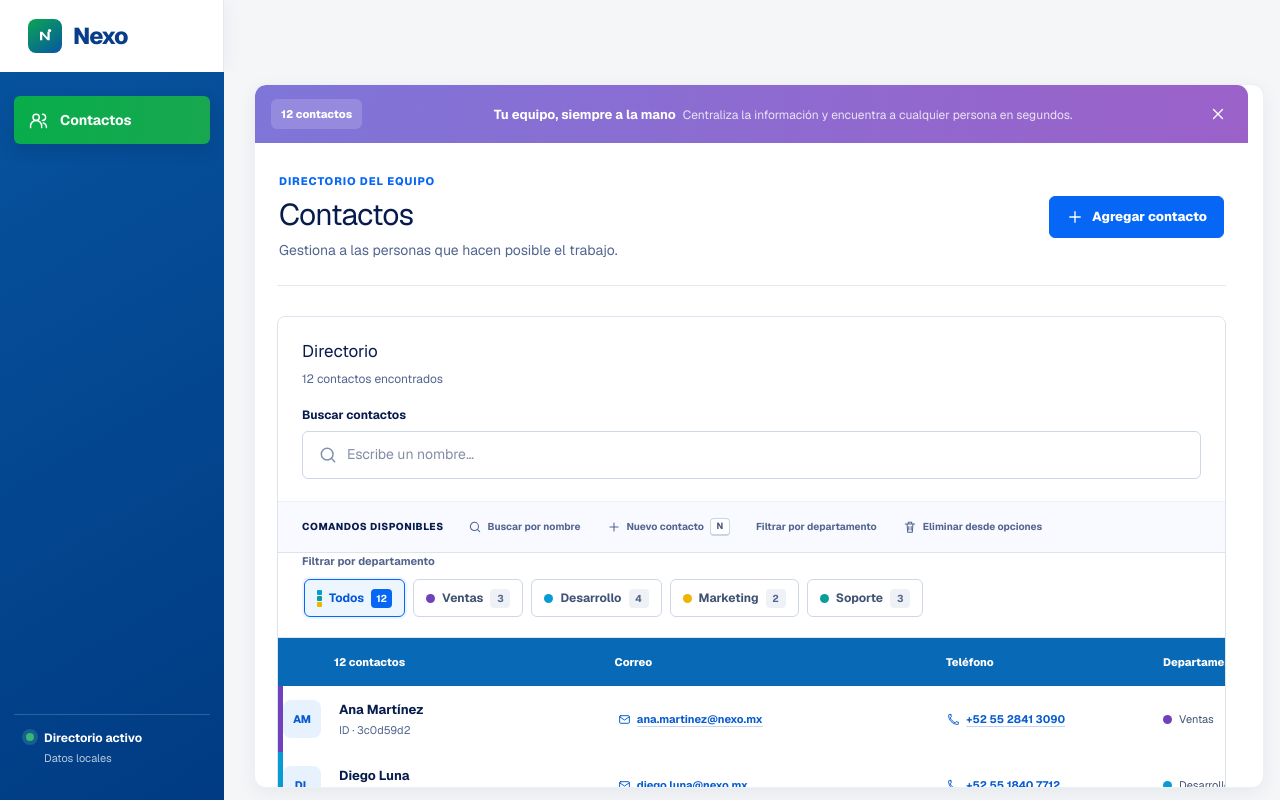
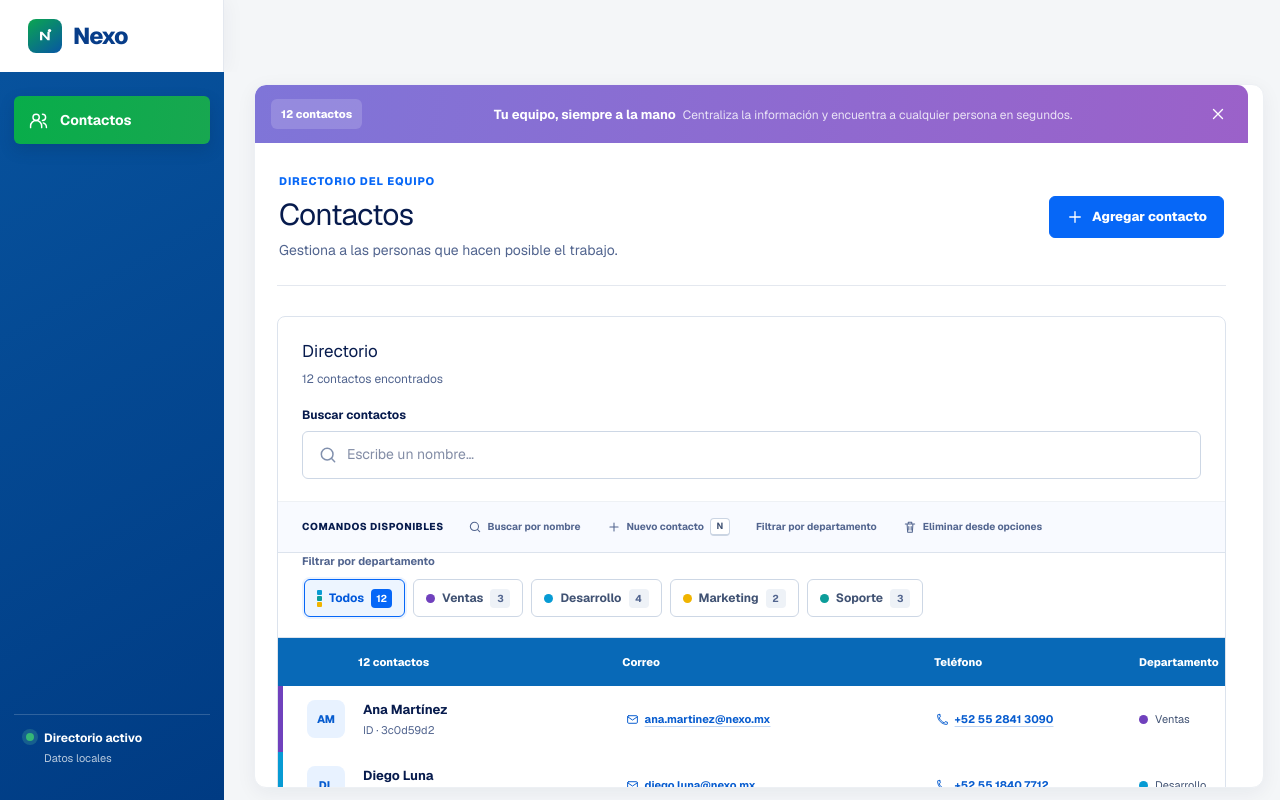
Before and after one commit to moncadayunuen/test_geest_app, a Next.js app: page / in a window 1280 px wide. Built offline with nearby package versions, Linux system fonts and the light colour scheme; no server answers.

Commit message:
Align desktop table left gutter

```diff
--- a/components/contact-manager/contact-manager.scss
+++ b/components/contact-manager/contact-manager.scss
@@ -251,6 +251,7 @@
     135px
     86px;
   gap: 14px;
+  padding-inline: 24px;
 }
 
 .contact-person { @apply grid; min-width: 0; gap: 3px; }
```
